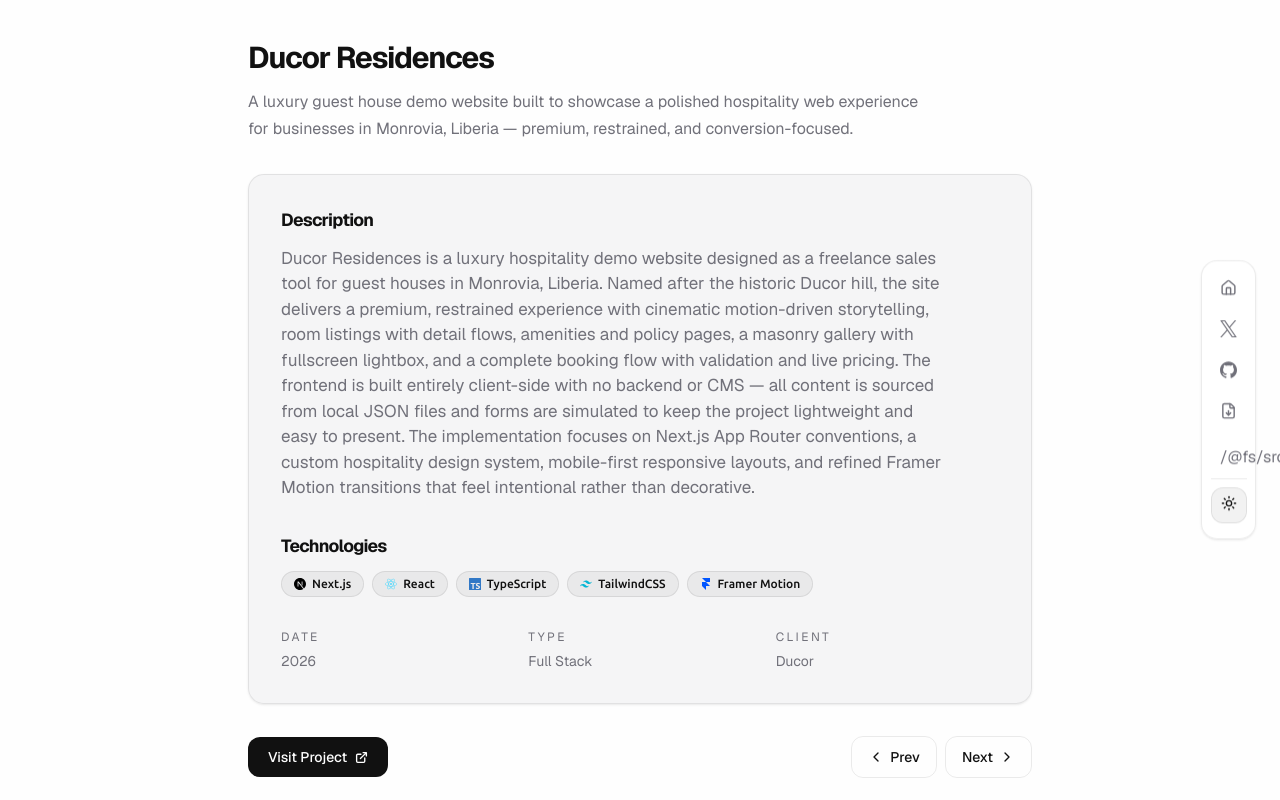
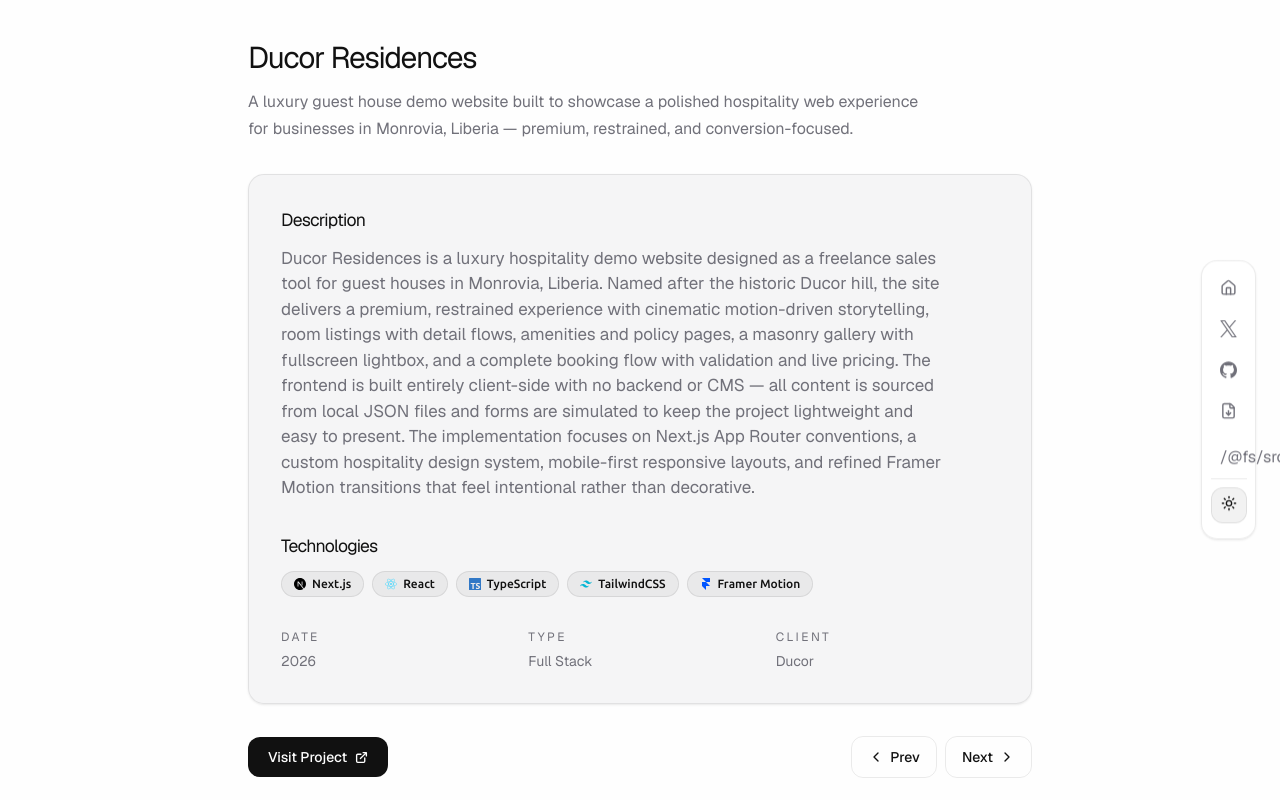
Before and after one commit to robert-dominic/robertfolio, a SvelteKit app: page /projects/ducor-residences in a window 1280 px wide. Shown: the top 800 px of the page. Built offline with nearby package versions, Linux system fonts and the light colour scheme; no server answers.

Commit message:
Update heading styles in project page

```diff
--- a/src/routes/projects/[slug]/+page.svelte
+++ b/src/routes/projects/[slug]/+page.svelte
@@ -68,20 +68,20 @@
 
 		<!-- Title + description -->
 		<header class="space-y-3">
-			<h1 class="text-2xl sm:text-3xl">{project.title}</h1>
+			<h1 class="text-[1.5rem] font-[400] sm:text-3xl">{project.title}</h1>
 			<p class="text-measure-tight">{project.description}</p>
 		</header>
 
 		<!-- Info card -->
 		<div class="surface-card rounded-2xl p-6 sm:p-8 text-[1rem] leading-7 lg:text-[1.0625rem] lg:leading-8" style="font-family: 'Ubuntu', sans-serif;">
-			<h2 class="text-[0.95rem] font-semibold sm:text-base lg:text-[1.1rem]">Description</h2>
+			<h2 class="text-[0.95rem] font-[400] sm:text-base lg:text-[1.1rem]">Description</h2>
 			<div class="mt-3 space-y-4">
 				{#each project.longDescription.split('\n\n') as paragraph}
 					<p class="text-measure-tight text-[0.95rem] sm:text-base lg:text-[1.0625rem]">{paragraph}</p>
 				{/each}
 			</div>
 
-			<h2 class="mt-8 text-[0.95rem] font-semibold sm:text-base lg:text-[1.1rem]">Technologies</h2>
+			<h2 class="mt-8 text-[0.95rem] font-[400] sm:text-base lg:text-[1.1rem]">Technologies</h2>
 			<div class="mt-3 flex flex-wrap gap-2">
 				{#each project.tech as tech}
 					<TechBadge label={tech} />
```
